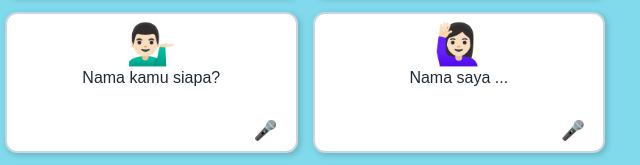
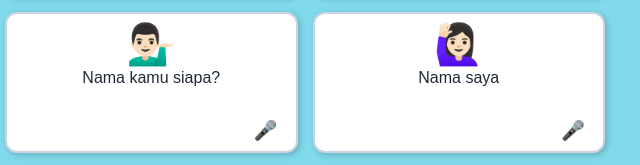
Before and after one commit to AAC-talk/Mudah-Bicara, a plain HTML site: page salam_sosial.html in a window 1280 px wide. Shown: the part 463-628 px from the top of the page, 335-975 px from the left. Drawn offline with Linux system fonts and the light colour scheme.

Commit message:
Update salam_sosial.html

```diff
--- a/salam_sosial.html
+++ b/salam_sosial.html
@@ -120,7 +120,7 @@
         { teks: 'Selamat sore', emoji: '🌆' },
         { teks: 'Selamat malam', emoji: '🌉' },
         { teks: 'Nama kamu siapa?', emoji: '💁🏻‍♂️' },
-        { teks: 'Nama saya ...', emoji: '🙋🏻‍♀️' },
+        { teks: 'Nama saya', emoji: '🙋🏻‍♀️' },
         { teks: 'Maaf', emoji: '🙇🏻‍♂️' },
         { teks: 'Terima kasih', emoji: '😇🙏🏻' },
         { teks: 'Sama-sama', emoji: '🤗' },
```
